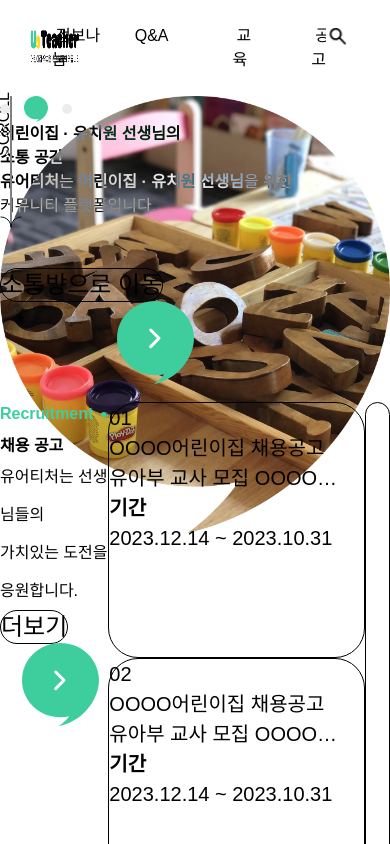
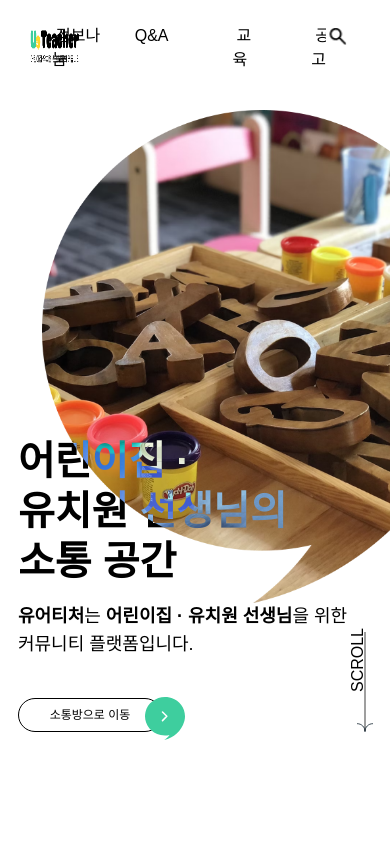
Before and after one commit to yourteacher-org/yourteacher-fe, a React (Vite) app: page / in a window 390 px wide. Shown: the top 844 px of the page. Built offline with nearby package versions, Linux system fonts and the light colour scheme.

Commit message:
[style] 히어로 섹션 모바일 반응형 추가 적용

```diff
--- a/src/components/Button.tsx
+++ b/src/components/Button.tsx
@@ -12,7 +12,8 @@ type ButtonFontSizeType = {
 const buttonSize: ButtonFontSizeType = {
   xl: 'text-xl px-14 py-3',
   lg: `xl:min-w-72 xl:px-11 xl:py-5 xl:text-2xl
-        lg:min-w-[10.875rem] lg:py-[0.875rem] lg:text-sm`,
+        lg:min-w-[10.875rem] lg:px-[4.5rem] lg:py-[0.875rem] lg:text-sm
+        sm:min-w-[9rem] sm:px-[1.875rem] sm:text-[0.75rem]`,
   md: 'text-xl px-11 py-3',
   sm: 'text-xl px-6 py-2.5',
   xs: 'text-lg px-6 py-3',
@@ -32,9 +33,12 @@ const Button = ({
     >
       {children}
       <Comma
-        className="xl:w-[4.625rem] lg:w-[3.125rem] absolute xl:top-0 lg:-top-[1rem] -right-8 fill-green
-          transition duration-300
-          xl:group-hover:translate-x-6 lg:group-hover:translate-x-3 group-hover:drop-shadow-green"
+        className="xl:w-[4.625rem] lg:w-[3.125rem] sm:w-[2.5rem]
+          absolute xl:top-0 lg:-top-[1rem] sm:-top-[1.375rem]
+          lg:-right-8 sm:-right-6
+          fill-green transition duration-300
+          xl:group-hover:translate-x-6 lg:group-hover:translate-x-3 sm:group-hover:translate-x-2
+          group-hover:drop-shadow-green"
       />
     </button>
   );
--- a/src/layouts/MainLayout.tsx
+++ b/src/layouts/MainLayout.tsx
@@ -11,7 +11,9 @@ const MainLayout = ({ children }: MainLayoutProps) => {
   return (
     <>
       <Navbar />
-      <main className="xl:w-[1920px] lg:w-[1024px] mx-auto">{children}</main>
+      <main className="xl:max-w-[1920px] lg:max-w-[1024px] sm:max-w-[390px] mx-auto">
+        {children}
+      </main>
       <Footer />
     </>
   );
--- a/src/pages/Home/HeroSection.tsx
+++ b/src/pages/Home/HeroSection.tsx
@@ -29,26 +29,33 @@ const HeroSection = () => {
   return (
     <Section
       as="section"
-      className="relative xl:mx-[16.25rem] lg:mx-[1.875rem] w-full m-auto"
+      className=" w-full relative
+        xl:mx-[16.25rem] lg:mx-[1.875rem] sm:mx-[1.125rem]
+        xl:mb-60 lg:mb-40 sm:mb-32"
     >
       <div
-        className="absolute xl:-left-[10.325rem] xl:-bottom-[2rem]
-          lg:right-14 lg:-bottom-5 cursor-default"
+        className="absolute
+          xl:-left-[10.325rem] xl:-bottom-[2rem]
+          lg:right-5 lg:-bottom-5
+          sm:right-8 sm:-bottom-0
+          cursor-default"
       >
         <span className="inline-block -rotate-90 absolute top-4 -left-7">
           SCROLL
         </span>
-        <ScrollArrow className="rotate-180" />
+        <ScrollArrow className="lg:h-auto sm:h-[100px] rotate-180" />
       </div>
-      <div className="relative">
+      <div className="relative lg:w-auto sm:min-w-[440px]">
         {mainBackground.map(({ imgName, imgSrc }, bgIndex) => (
           <img
             key={imgName}
             className={`
               ${index === bgIndex ? 'opacity-100' : 'opacity-0'}
-              xl:w-[1338px] lg:w-[785px]
-              transition ${ANIMATION_DURATION}
-              absolute xl:-top-[23rem] xl:left-[15.625rem] lg:-top-[10rem] lg:-right-[1.75rem]
+              xl:w-[1338px] lg:w-[785px] sm:w-[440px]
+              absolute transition ${ANIMATION_DURATION}
+              xl:-top-[23rem] xl:left-[15.625rem]
+              lg:-top-[10rem] lg:-right-[5.375rem]
+              sm:top-[0.875rem] sm:-right-[1.5rem]
               -z-50
             `}
             src={imgSrc}
@@ -56,7 +63,7 @@ const HeroSection = () => {
           />
         ))}
         <article className="xl:pt-[23.25rem] lg:pt-[12rem]">
-          <div className="flex items-center gap-3.5">
+          <div className="flex items-center gap-3.5 lg:block sm:hidden">
             {mainBackground.map(({ imgName }, bgIndex) =>
               index === bgIndex ? (
                 <SlideDot key={imgName} />
@@ -72,20 +79,21 @@ const HeroSection = () => {
           </div>
 
           <h1
-            className="xl:pt-[3.75rem] lg:pt-20
-              xl:text-[5rem] lg:text-[3.75rem]
-              xl:leading-[6.25rem] lg:leading-[4.75rem]
+            className="xl:pt-[3.75rem] lg:pt-20 sm:pt-[21.25rem]
+              xl:text-[5rem] lg:text-[3.75rem] sm:text-[2.5rem]
+              xl:leading-[6.25rem] lg:leading-[4.75rem] sm:leading-[3.125rem]
             text-white font-bold mix-blend-difference"
           >
-            어린이집 · 유치원 선생님의 <br />
+            어린이집 · <br className="lg:hidden" /> 유치원 선생님의 <br />
             소통 공간
           </h1>
 
           <p
             className="
-              xl:pt-[1.875rem] lg:pt-2.5 pb-[3.125rem]
-              xl:text-[1.875rem] lg:text-2xl
-              xl:leading-[2.875rem] lg:leading-10
+              xl:pt-[1.875rem] lg:pt-2.5 sm:pt-4
+              lg:pb-[3.125rem] sm:pb-10
+              xl:text-[1.875rem] lg:text-2xl sm:text-[1.125rem]
+              xl:leading-[2.875rem] lg:leading-10 sm:leading-7
             text-white mix-blend-difference"
           >
             <b>유어티처</b>는 <b>어린이집 · 유치원 선생님</b>을 위한 <br />
--- a/tailwind.config.js
+++ b/tailwind.config.js
@@ -3,6 +3,7 @@ export default {
   content: ['./src/**/*.{js,jsx,ts,tsx}'],
   theme: {
     extend: {
+      screens: { sm: '390px' },
       fontFamily: {
         pretendard: ['Pretendard', 'sans-serif'],
       },
```
